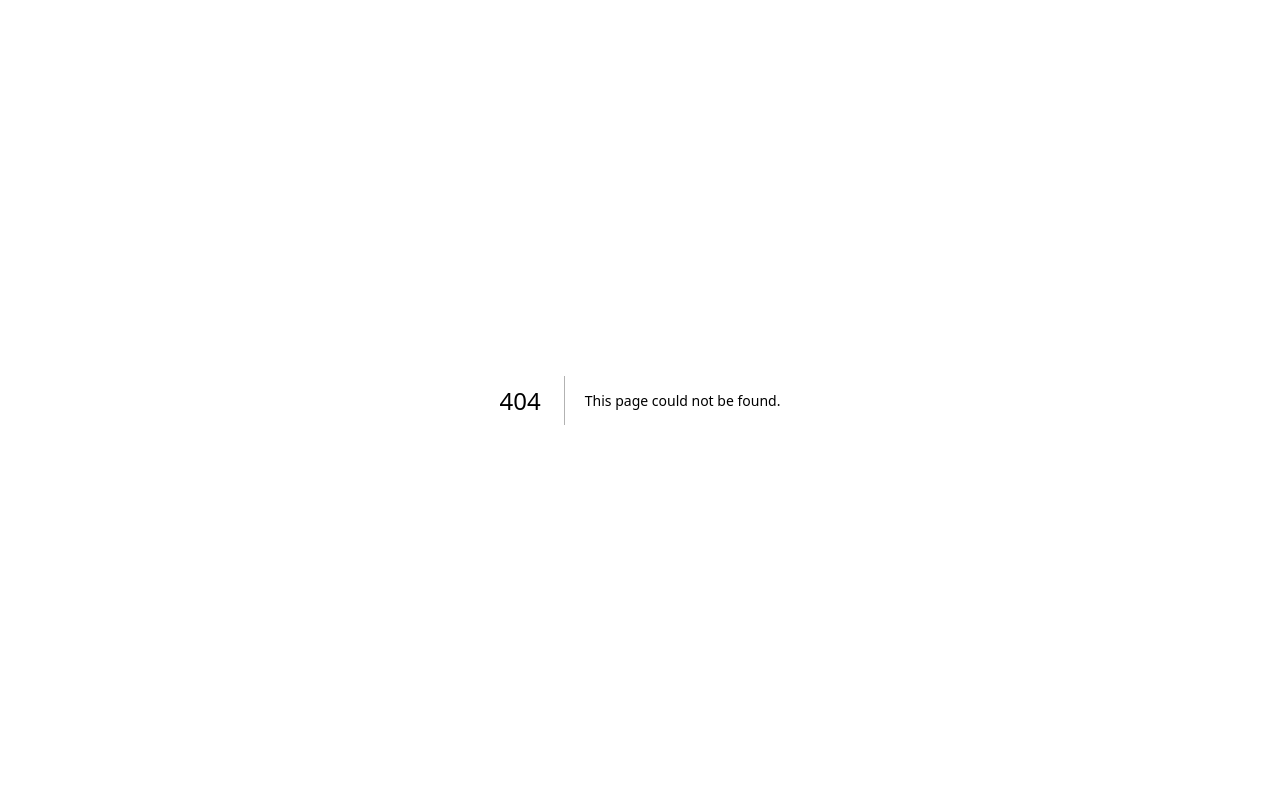
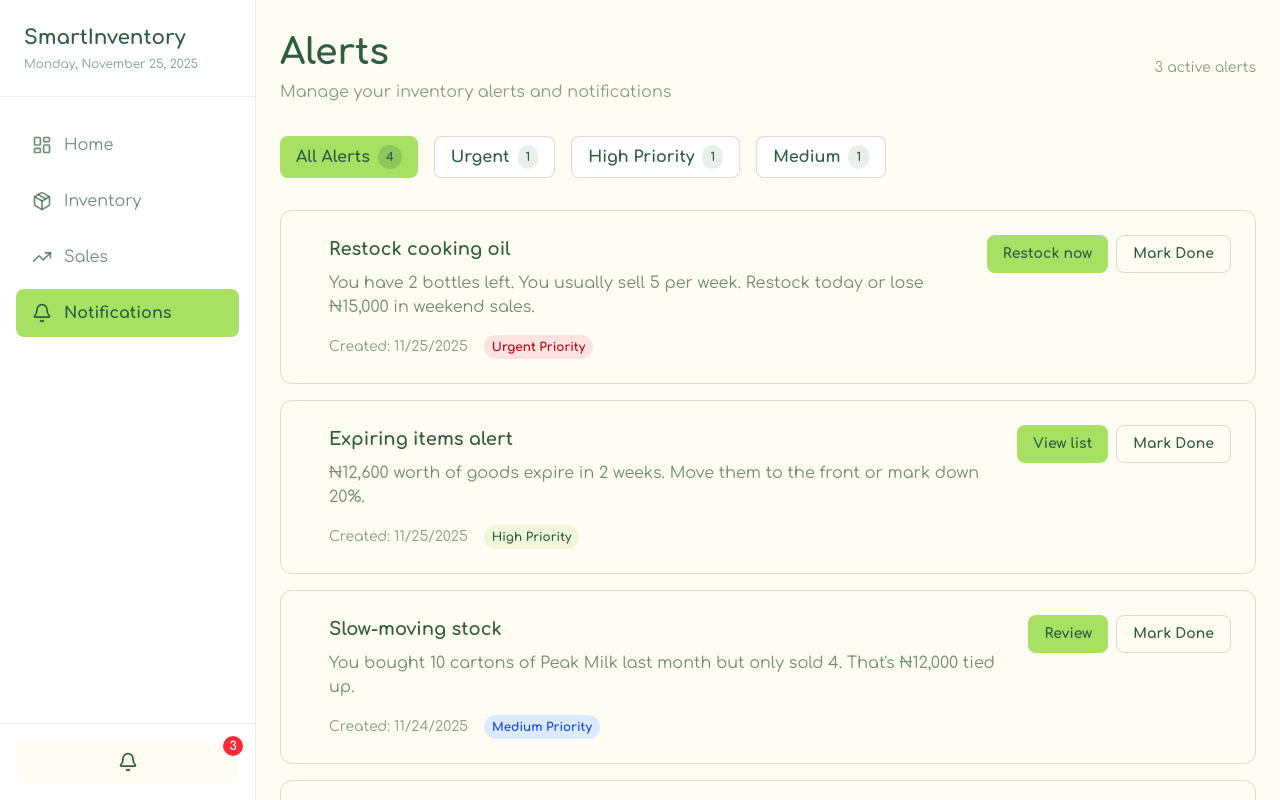
Before and after one commit to Incognitol07/smart-inventory, a Next.js app: page /dashboard/notifications in a window 1280 px wide. Before the commit this address had no page. Shown: the top 800 px of the page. Built offline with nearby package versions, Linux system fonts and the light colour scheme.

Commit message:
feat: implement alerts page with modals for inventory management and notifications

```diff
--- a/app/components/Sidebar.tsx
+++ b/app/components/Sidebar.tsx
@@ -9,7 +9,6 @@
   Bell,
   Menu,
   X,
-  Lightbulb,
 } from "lucide-react";
 import { useRouter, usePathname } from "next/navigation";
 
@@ -30,20 +29,18 @@
     icon: TrendingUp,
   },
   {
-    name: "Alerts",
-    href: "/dashboard/alerts",
+    name: "Notifications",
+    href: "/dashboard/notifications",
     icon: Bell,
   },
 ];
 
 interface SidebarProps {
-  onActionTipsClick?: () => void;
   onNotificationsClick?: () => void;
   notificationsCount?: number;
 }
 
 export default function Sidebar({
-  onActionTipsClick,
   onNotificationsClick,
   notificationsCount = 0,
 }: SidebarProps) {
@@ -181,21 +178,9 @@
           </nav>
 
           {/* Action Buttons */}
-          {(onActionTipsClick || onNotificationsClick) && (
+          {onNotificationsClick && (
             <div className="p-4 border-t border-deep-forest/10">
               <div className="flex gap-2">
-                {onActionTipsClick && (
-                  <motion.button
-                    whileHover={{ scale: 1.05 }}
-                    whileTap={{ scale: 0.95 }}
-                    onClick={onActionTipsClick}
-                    className="flex-1 p-3 bg-cream text-deep-forest rounded-lg hover:bg-cream/80 transition-colors"
-                    title="Action Tips"
-                  >
-                    <Lightbulb size={20} className="mx-auto" />
-                  </motion.button>
-                )}
-                {onNotificationsClick && (
                 <motion.button
                   whileHover={{ scale: 1.05 }}
                   whileTap={{ scale: 0.95 }}
@@ -214,7 +199,6 @@
                     </motion.div>
                   )}
                 </motion.button>
-                )}
               </div>
             </div>
           )}
--- a/app/dashboard/layout.tsx
+++ b/app/dashboard/layout.tsx
@@ -3,7 +3,6 @@
 import { useState } from "react";
 import Sidebar from "../components/Sidebar";
 import NotificationsModal from "../components/modals/NotificationsModal";
-import ActionTipsModal from "../components/modals/ActionTipsModal";
 import RestockModal from "../components/modals/RestockModal";
 
 type TodoItem = {
@@ -48,19 +47,16 @@
   children: React.ReactNode;
 }) {
   const [showNotifications, setShowNotifications] = useState(false);
-  const [showActionTips, setShowActionTips] = useState(true); // Show on first visit
   const [showRestockModal, setShowRestockModal] = useState(false);
   const [selectedAlert, setSelectedAlert] = useState<TodoItem | null>(null);
 
   return (
-       <div className="flex min-h-screen bg-cream">
+    <div className="flex min-h-screen bg-cream">
       {/* Sidebar */}
       <Sidebar
-        onActionTipsClick={() => setShowActionTips(true)}
         onNotificationsClick={() => setShowNotifications(!showNotifications)}
         notificationsCount={todoItems.length}
       />
-
 
       {/* Main Content */}
       <div className="flex-1 md:ml-0">
@@ -92,12 +88,6 @@
           }}
         />
 
-        {/* Action Tips Modal */}
-        <ActionTipsModal
-          isOpen={showActionTips}
-          onClose={() => setShowActionTips(false)}
-        />
-
         {/* Restock Modal */}
         <RestockModal
           isOpen={showRestockModal}
@@ -109,7 +99,6 @@
           }}
         />
       </div>
-
     </div>
   );
 }
```
Also changed, not shown: app/dashboard/notifications/page.tsx (renamed from app/dashboard/alerts/page.tsx). Lines whose indentation alone changed are shown as unchanged.
